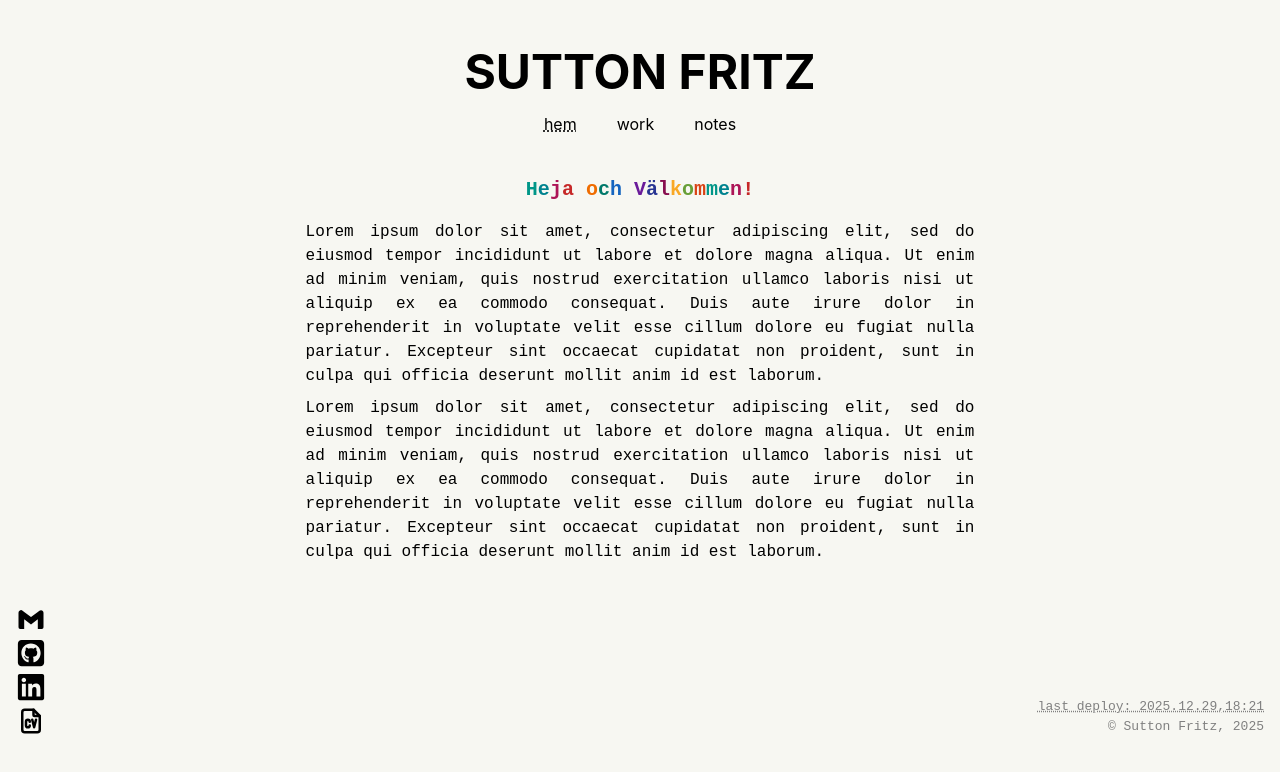
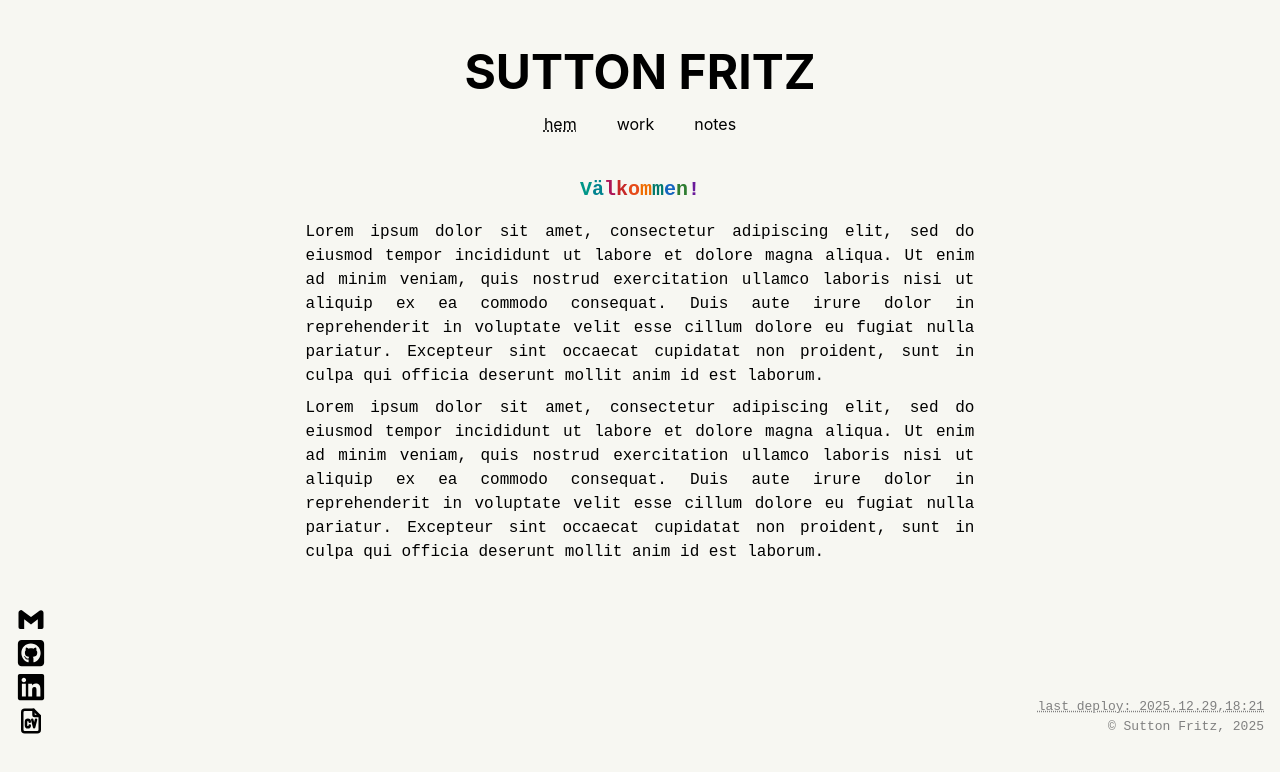
Before and after one commit to SuttonKitty/portfolio, a React (Create React App) app: page /#/ in a window 1280 px wide. Shown: the top 772 px of the page. Built offline with nearby package versions, Linux system fonts and the light colour scheme.

Commit message:
height auto

```diff
--- a/src/components/Close.js
+++ b/src/components/Close.js
@@ -56,7 +56,7 @@ const Close = ({ onClick, className, size = "3xl", position = "absolute top-2 le
       style={{ color: hover ? getRandomColor() : color }}
       aria-label="Close"
     >
-      <IoIosClose />
+      <b><IoIosClose /></b>
     </div>
   );
 };
--- a/src/components/Heja.js
+++ b/src/components/Heja.js
@@ -8,7 +8,7 @@ const Heja = () => {
   // Shuffle colors array
   const shuffledColors = [...colors].sort(() => Math.random() - 0.5);
 
-  const text = "Heja och Välkommen!";
+  const text = "Välkommen!";
 
   return (
     <div className="md:text-xl text-lg text-black pb-2 font-semibold">
--- a/src/index.css
+++ b/src/index.css
@@ -2,45 +2,50 @@
 @tailwind components;
 @tailwind utilities;
 
-/* Import Inter */
+/* Import Inter font */
 @import url('https://fonts.googleapis.com/css2?family=Inter:ital,opsz,wght@0,14..32,100..900;1,14..32,100..900&display=swap');
 
-/* ROOT */
-html,body {
+/* Global Styles */
+html, body {
   background-color: #F7F7F2;
-  overscroll-behavior-y: none;
+  overscroll-behavior: contain;
+  -webkit-overflow-scrolling: touch;
+  height: auto;
+  margin: 0;
+  padding: 0;
+
+  /* Add safe area support for iPhones with notch */
+  padding-top: env(safe-area-inset-top);
+  padding-bottom: env(safe-area-inset-bottom);
+  padding-left: env(safe-area-inset-left);
+  padding-right: env(safe-area-inset-right);
 }
 
-/* BODY */
-body {
-  min-height: 100svh; /* ✅ iOS-safe viewport */
-  background-color: #F7F7F2;
-
-  margin: 0; /* ❗ remove margin */
-  padding:
-    calc(env(safe-area-inset-top) + 3rem)
-    calc(env(safe-area-inset-right) + 1rem)
-    calc(env(safe-area-inset-bottom) + 1rem)
-    calc(env(safe-area-inset-left) + 1rem);
-
-  overscroll-behavior: contain;
-  -webkit-overflow-scrolling: touch;
-
-  font-family: 'Inter', -apple-system, BlinkMacSystemFont, 'Helvetica Neue', sans-serif;
-  scroll-behavior: smooth;
-}
-
-/* ROOT CONTAINER */
+/* Ensure the root container also fills the safe area */
 #root {
-  min-height: 100%;
+  min-height: 100vh;
   background-color: #F7F7F2;
 }
 
-/* Tailwind base font */
+
+body {
+  margin: 3rem 1rem 1rem 1rem;
+  background-color: #F7F7F2;
+  scroll-behavior: smooth;
+  font-family: 'Inter', -apple-system, BlinkMacSystemFont, 'Helvetica Neue', sans-serif;
+  -webkit-font-smoothing: antialiased;
+  -moz-osx-font-smoothing: grayscale;
+}
+
+/* Ensure Tailwind base uses Inter too */
 @layer base {
   html {
     font-family: 'Inter', -apple-system, BlinkMacSystemFont, 'Helvetica Neue', sans-serif;
   }
+}
+
+code {
+  font-family: 'Source Code Pro', Menlo, Monaco, Consolas, 'Courier New', monospace;
 }
 
 /* Loader */
@@ -49,18 +54,40 @@ body {
   inset: 0;
   background-color: #F7F7F2;
   display: flex;
+  flex-direction: column;
   align-items: center;
   justify-content: center;
   z-index: 9999;
+  font-family: monospace;
 }
 
-/* Themes */
+.spinner {
+  width: 32px;
+  height: 32px;
+  border: 2px solid #ccc;
+  border-top: 2px solid #FF6235;
+  border-radius: 50%;
+  animation: spin 1s linear infinite;
+  margin-bottom: 1rem;
+}
+
+@keyframes spin {
+  to { transform: rotate(360deg); }
+}
+
+.loading-text {
+  font-size: 0.8rem;
+  color: gray;
+  letter-spacing: 0.05em;
+}
+
+/* Theme classes */
 .light {
-  background-color: #F7F7F2;
+  background: white;
   color: black;
 }
 
 .dark {
-  background-color: #0f0f0f;
+  background: #0f0f0f;
   color: white;
 }
```
Also changed, not shown: src/App.css (deleted, +0 -38 lines).
